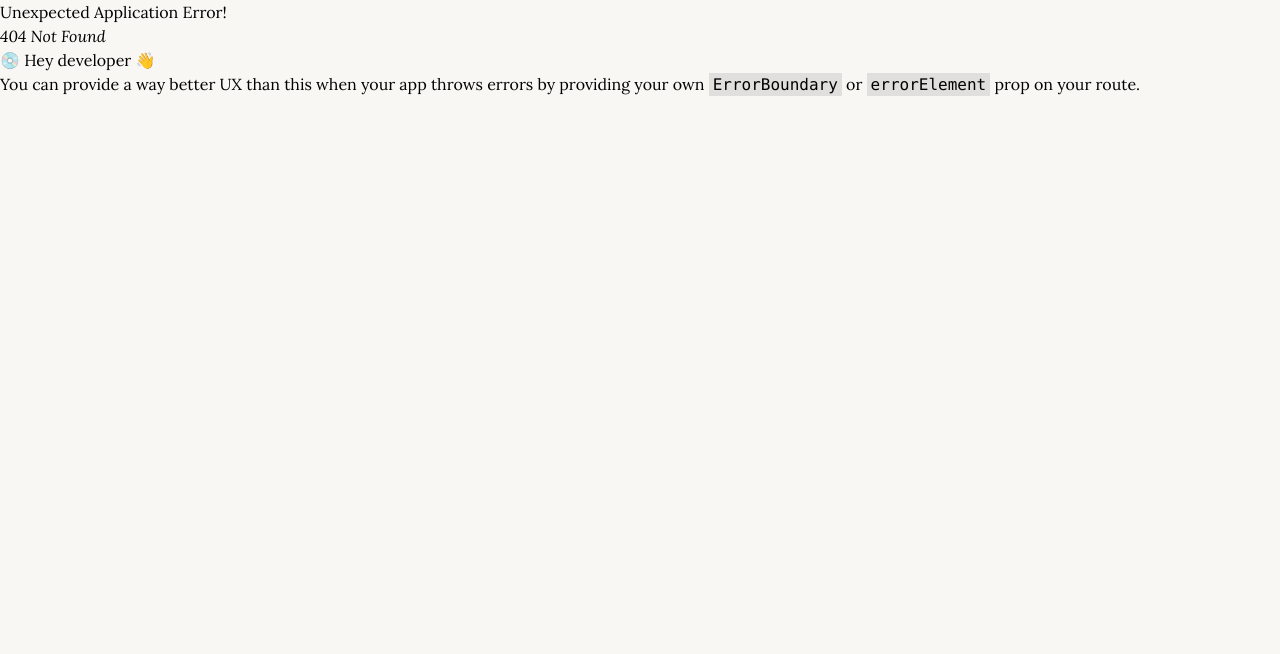
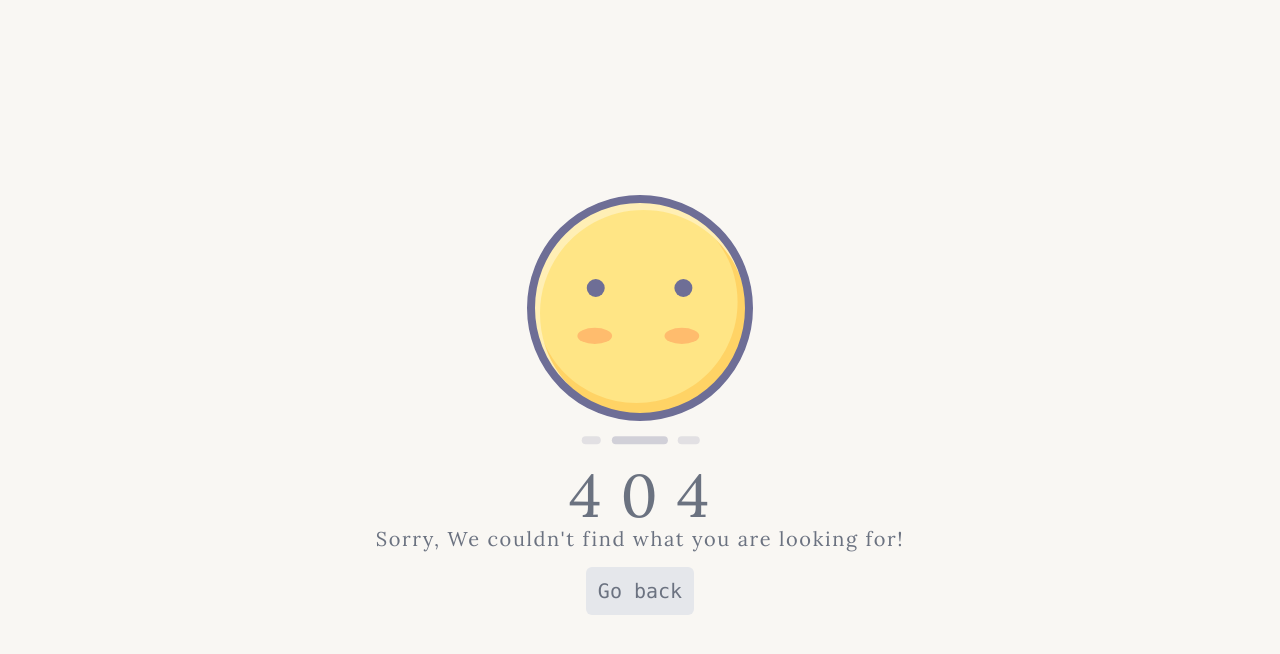
Before and after one commit to pawan-suthar1537/veggeify, a React (Vite) app in the folder frontend/: page /recipes in a window 1280 px wide. Before the commit this address had no page. Shown: the top 654 px of the page. Built offline with nearby package versions, Linux system fonts and the light colour scheme; a web font is replaced by a local one.

Commit message:
navbar with error page added

```diff
--- a/frontend/package.json
+++ b/frontend/package.json
@@ -12,6 +12,7 @@
   "dependencies": {
     "react": "^18.2.0",
     "react-dom": "^18.2.0",
+    "react-icons": "^5.2.1",
     "react-router-dom": "^6.23.1"
   },
   "devDependencies": {
--- /dev/null
+++ b/frontend/src/components/Errorpage.jsx
@@ -0,0 +1,130 @@
+import React from "react";
+
+const Errorpage = () => {
+  return (
+    <div className="lg:bg-[#f9f7f3] mt-16  lg:h-screen lg:mt-0 flex justify-center items-center">
+      <style>
+        {`
+          .emoji-404 {
+            position: relative;
+            animation: mymove 2.5s infinite;
+          }
+
+          @keyframes mymove {
+            33% { top: 0px; }
+            66% { top: 20px; }
+            100% { top: 0px; }
+          }
+        `}
+      </style>
+      <center className="">
+        <svg
+          className="emoji-404"
+          enableBackground="new 0 0 226 249.135"
+          height="249.135"
+          id="Layer_1"
+          overflow="visible"
+          version="1.1"
+          viewBox="0 0 226 249.135"
+          width="226"
+          xmlSpace="preserve"
+        >
+          <circle cx="113" cy="113" fill="#FFE585" r="109" />
+          <line
+            enableBackground="new"
+            fill="none"
+            opacity="0.29"
+            stroke="#6E6E96"
+            strokeLinecap="round"
+            strokeLinejoin="round"
+            strokeWidth="8"
+            x1="88.866"
+            x2="136.866"
+            y1="245.135"
+            y2="245.135"
+          />
+          <line
+            enableBackground="new"
+            fill="none"
+            opacity="0.17"
+            stroke="#6E6E96"
+            strokeLinecap="round"
+            strokeLinejoin="round"
+            strokeWidth="8"
+            x1="154.732"
+            x2="168.732"
+            y1="245.135"
+            y2="245.135"
+          />
+          <line
+            enableBackground="new"
+            fill="none"
+            opacity="0.17"
+            stroke="#6E6E96"
+            strokeLinecap="round"
+            strokeLinejoin="round"
+            strokeWidth="8"
+            x1="69.732"
+            x2="58.732"
+            y1="245.135"
+            y2="245.135"
+          />
+          <circle cx="68.732" cy="93" fill="#6E6E96" r="9" />
+          <path
+            d="M115.568,5.947c-1.026,0-2.049,0.017-3.069,0.045  c54.425,1.551,98.069,46.155,98.069,100.955c0,55.781-45.219,101-101,101c-55.781,0-101-45.219-101-101  c0-8.786,1.124-17.309,3.232-25.436c-3.393,10.536-5.232,21.771-5.232,33.436c0,60.199,48.801,109,109,109s109-48.801,109-109  S175.768,5.947,115.568,5.947z"
+            enableBackground="new"
+            fill="#FF9900"
+            opacity="0.24"
+          />
+          <circle cx="156.398" cy="93" fill="#6E6E96" r="9" />
+          <ellipse
+            cx="67.732"
+            cy="140.894"
+            enableBackground="new"
+            fill="#FF0000"
+            opacity="0.18"
+            rx="17.372"
+            ry="8.106"
+          />
+          <ellipse
+            cx="154.88"
+            cy="140.894"
+            enableBackground="new"
+            fill="#FF0000"
+            opacity="0.18"
+            rx="17.371"
+            ry="8.106"
+          />
+          <path
+            d="M13,118.5C13,61.338,59.338,15,116.5,15c55.922,0,101.477,44.353,103.427,99.797  c0.044-1.261,0.073-2.525,0.073-3.797C220,50.802,171.199,2,111,2S2,50.802,2,111c0,50.111,33.818,92.318,79.876,105.06  C41.743,201.814,13,163.518,13,118.5z"
+            fill="#FFEFB5"
+          />
+          <circle
+            cx="113"
+            cy="113"
+            fill="none"
+            r="109"
+            stroke="#6E6E96"
+            strokeWidth="8"
+          />
+        </svg>
+        <div className="tracking-widest mt-5">
+          <span className="text-gray-500 text-6xl block">4 0 4</span>
+          <span className="text-gray-500 text-xl">
+            Sorry, We couldn't find what you are looking for!
+          </span>
+        </div>
+        <div className="mt-6">
+          <a
+            href="/"
+            className="text-gray-500 font-mono text-xl bg-gray-200 p-3 rounded-md hover:shadow-md"
+          >
+            Go back
+          </a>
+        </div>
+      </center>
+    </div>
+  );
+};
+
+export default Errorpage;
--- /dev/null
+++ b/frontend/src/components/MobileNav.jsx
@@ -0,0 +1,56 @@
+import React from "react";
+import { HiBars3BottomLeft } from "react-icons/hi2";
+import { RiCloseCircleLine } from "react-icons/ri";
+import { Link } from "react-router-dom";
+
+const MobileNav = ({ onclose, hideleft, onopen, menu }) => {
+  return (
+    <div className="f-16 flex justify-between items-center px-6 lg:px-12">
+      <a href="/">
+        <span className="logo">Veggify</span>
+      </a>
+      <button onClick={onopen} className="border border-primary rounded">
+        <HiBars3BottomLeft clssName="w-10 h-10" size={38} />
+      </button>
+      <div
+        className={`transition-all w-full h-full fixed bg-primary z-50 top-0 ${hideleft} flex justify-center items-center`}
+      >
+
+        <button onClick={onclose} className="absolute top-32 right-8">
+          <RiCloseCircleLine clssName="w-7 h-7 " size={38} />
+        </button>
+        <div className="">
+        <span className="logo absolute  top-32">Veggify</span>
+          <ul className="flex flex-col gap-5">
+            {menu.map((item, index) => (
+
+              <li key={index}>
+
+                <Link
+                  className="font-medium capitalize text-secondary text-2xl"
+                  to={item}
+                >
+                  {item}
+                </Link>
+              </li>
+            ))}
+          </ul>
+          <ul className="flex items-center gap-4 font-medium cursor-pointer mt-4">
+            <li>
+              <button className="text-secondary py-2 font-medium text-2xl rounded">
+                Log in
+              </button>
+            </li>
+            <li>
+              <button className="text-secondary font-medium text-2xl  py-2 rounded">
+                Sign up
+              </button>
+            </li>
+          </ul>
+        </div>
+      </div>
+    </div>
+  );
+};
+
+export default MobileNav;
--- a/frontend/src/components/header/Header.jsx
+++ b/frontend/src/components/header/Header.jsx
@@ -1,5 +1,6 @@
 import { useState } from "react";
 import DesktopNav from "./DesktopNav";
+import MobileNav from "../MobileNav";
 
 const Header = () => {
   const [hideleft, sethideleft] = useState("-left-[1000px]");
@@ -18,7 +19,14 @@ const Header = () => {
       <div className="max-[900px]:hidden">
         <DesktopNav menu={menu} />
       </div>
-      <div className="min-[900px]:hidden">Mobile</div>
+      <div className="min-[900px]:hidden">
+        <MobileNav
+          menu={menu}
+          onclose={onclose}
+          hideleft={hideleft}
+          onopen={onopen}
+        />
+      </div>
     </>
   );
 };
--- a/frontend/src/main.jsx
+++ b/frontend/src/main.jsx
@@ -3,11 +3,13 @@ import App from "./App.jsx";
 import "./index.css";
 import { createBrowserRouter, RouterProvider } from "react-router-dom";
 import Home from "./pages/home/Home.jsx";
+import Errorpage from "./components/Errorpage.jsx";
 
 const router = createBrowserRouter([
   {
     path: "/",
     element: <App />,
+    errorElement:<Errorpage/>,
     children: [
       {
         path: "/",
```
Also changed, not shown: 1 other file (tests, documents, lock files or other folders).
